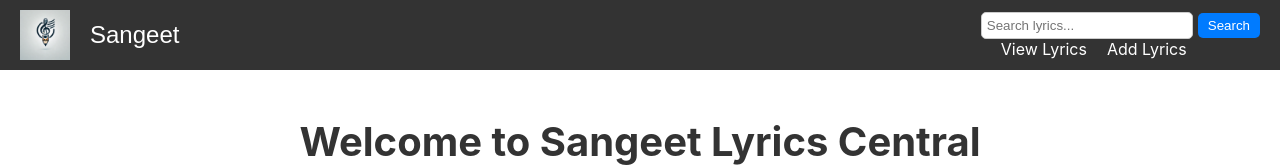
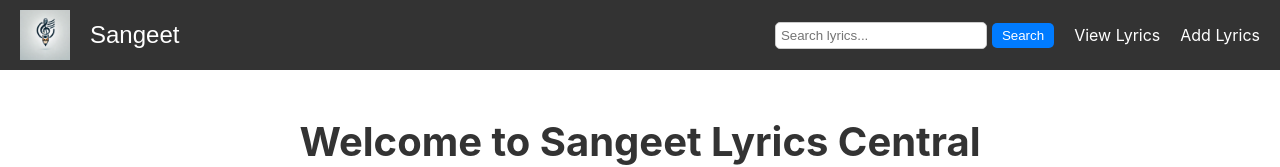
Before and after one commit to kapilpandey10/Sangeet, a React (Create React App) app: page / in a window 1280 px wide. Shown: the top 167 px of the page. Built offline with nearby package versions, Linux system fonts and the light colour scheme; no server answers; the database is empty.

Commit message:
Updated navbar with responsive design and animated toggle

```diff
--- a/src/style/Navbar.css
+++ b/src/style/Navbar.css
@@ -34,10 +34,19 @@
   }
 
   /* Navbar Links */
+  .navbar-links {
+    display: flex;
+    align-items: center;
+  }
+
   .links a {
     margin-left: 20px;
     color: white;
     text-decoration: none;
+  }
+
+  .links a:hover {
+    text-decoration: underline;
   }
 
   /* Search Bar */
@@ -133,3 +142,26 @@
       display: flex;
     }
   }
+
+  /* Desktop-specific styles */
+  @media (min-width: 769px) {
+    .navbar-links {
+      display: flex;
+    }
+
+    .links {
+      display: flex;
+      flex-direction: row;
+    }
+
+    .search-bar {
+      flex-grow: 1;
+      display: flex;
+      justify-content: center;
+      padding: 0;
+    }
+
+    .navbar-toggle {
+      display: none;
+    }
+  }
```
